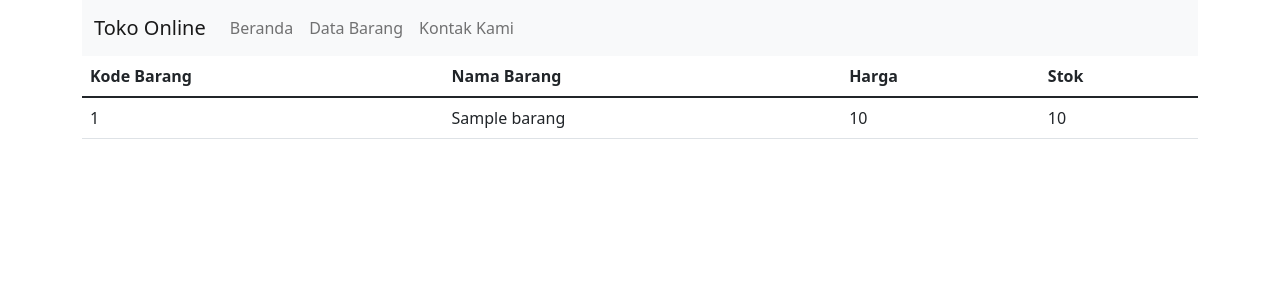
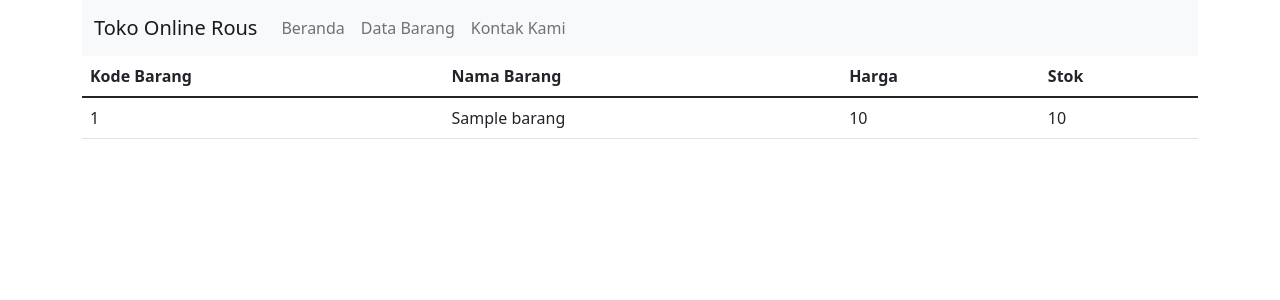
Before and after one commit to rousyati/toko_online, a CodeIgniter app: page /database/index.php/barang/index in a window 1280 px wide. Shown: the top 300 px of the page. Run offline with CodeIgniter, Linux system fonts and the light colour scheme; tables that the repository leaves empty or names only in its code hold one stand-in row (values such as "Sample post").

Commit message:
Perubahan Nama Toko

```diff
--- a/application/views/templates/header.php
+++ b/application/views/templates/header.php
@@ -13,7 +13,7 @@
 <div class="container">
   <nav class="navbar navbar-expand-lg navbar-light bg-light">
   <div class="container-fluid">
-    <a class="navbar-brand" href="#">Toko Online</a>
+    <a class="navbar-brand" href="#">Toko Online Rous</a>
     <button class="navbar-toggler" type="button" data-bs-toggle="collapse" data-bs-target="#navbarNav" aria-controls="navbarNav" aria-expanded="false" aria-label="Toggle navigation">
       <span class="navbar-toggler-icon"></span>
     </button>
```
